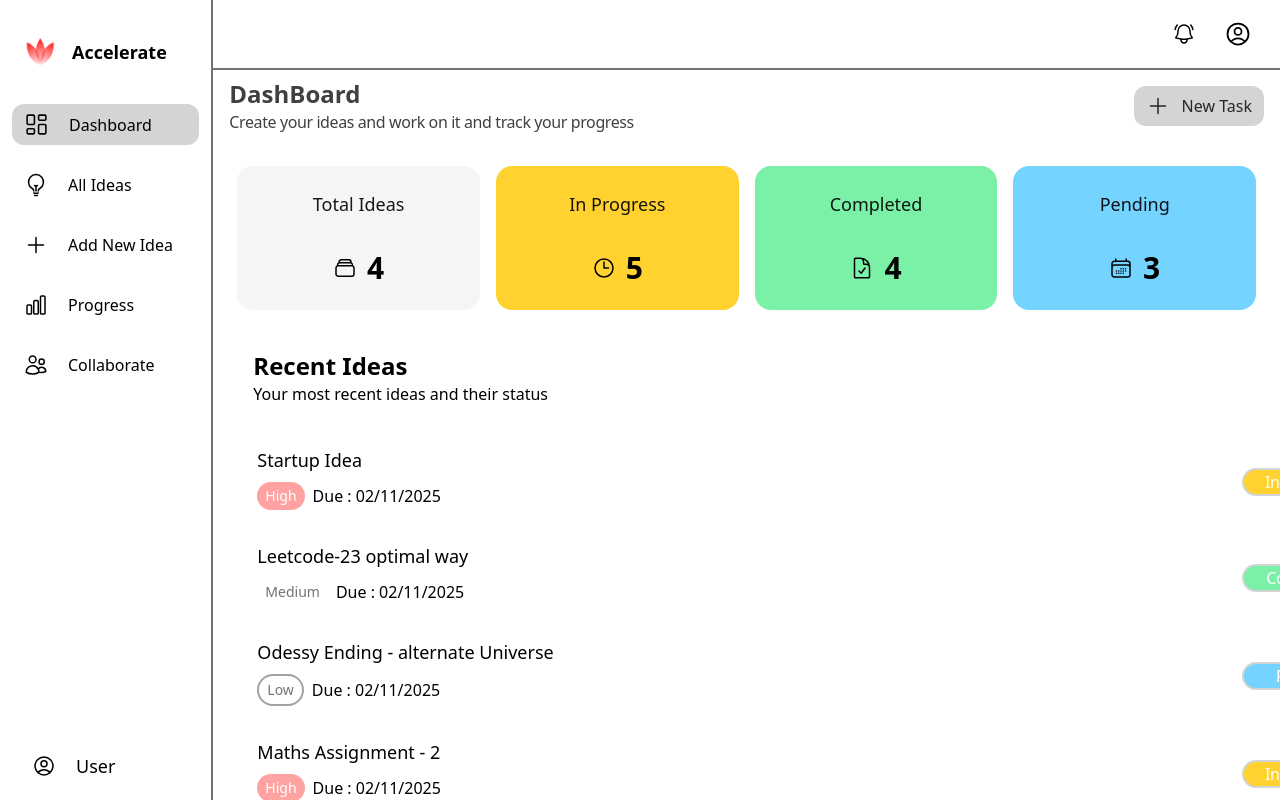
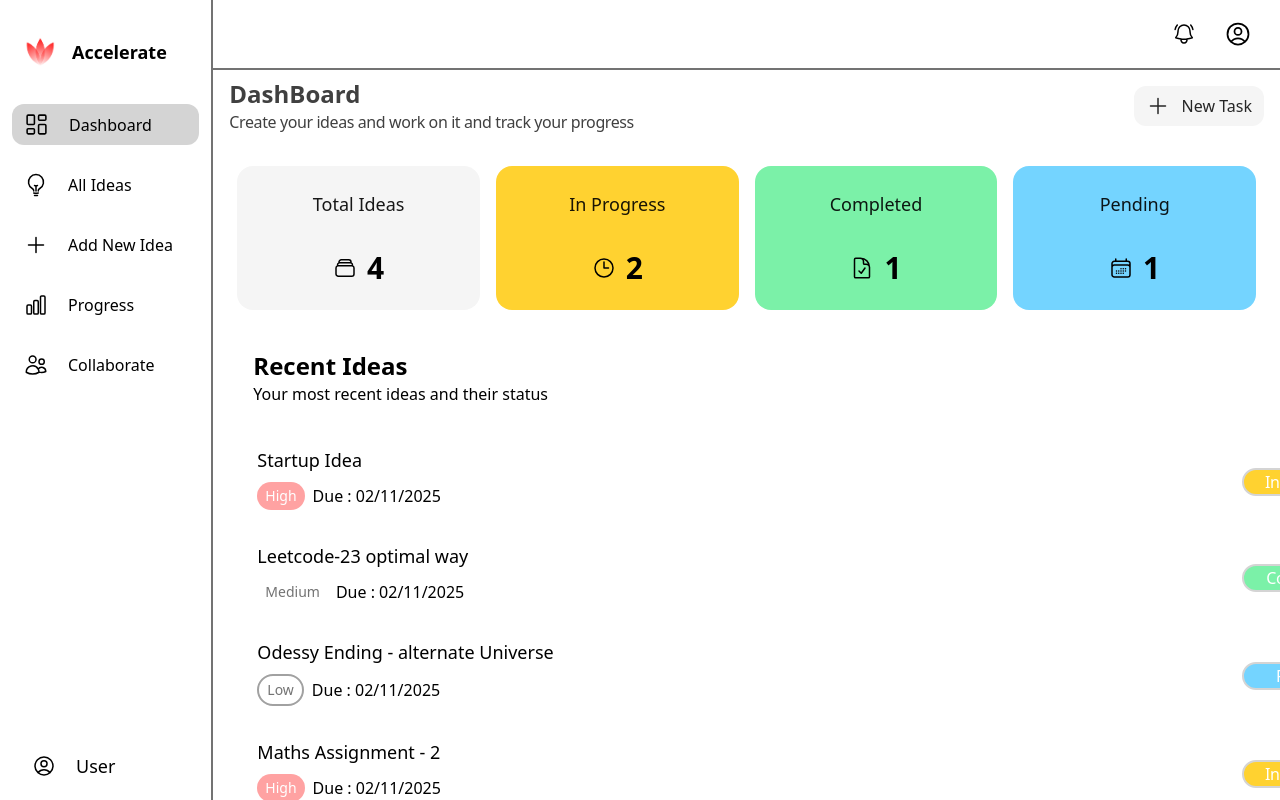
Before and after one commit to jammer98/NotesApp-TodoApp, a React (Vite) app in the folder client/: page /Dashboard in a window 1280 px wide. Built offline with nearby package versions, Linux system fonts and the light colour scheme; a web font is replaced by a local one.

Commit message:
for now done with the dashboard

```diff
--- a/client/src/Components/Dashboard.jsx
+++ b/client/src/Components/Dashboard.jsx
@@ -118,7 +118,7 @@ function Dashboard() {
         </button>
       </div>
       <div className='w-5/6 h-screen flex flex-col'>
-        <div className='flex border-b-neutral-500 border-b-2 justify-between items-center py-5 h-auto bg-white'>
+        <div className='flex border-b-neutral-500 border-b-2 justify-between items-center py-5 bg-white'>
           <div></div>
           <div className='flex justify-center items-center gap-4 px-4'>
             <button className='cursor-pointer'>
@@ -147,13 +147,15 @@ function Dashboard() {
           </button>
           </div>
         </div>
+
+  <div className='overflow-x-auto'>
           <div className='text-neutral-700 w-full'>
             <div className='flex items-center justify-between px-4 py-2' >
               <div>
                 <h1 className='text-2xl font-semibold font-["Playfair_Display"]'>DashBoard</h1>
                 <p className='font-["Montserrat"] tracking-tight '>Create your ideas and work on it and track your progress</p>
               </div>
-              <button onClick={() => navigate("/AddNewIdea")} className='flex items-center gap-3 bg-neutral-300 text-neutral-800 rounded-xl px-3 py-2 cursor-pointer hover:bg-neutral-200'>
+              <button onClick={() => navigate("/AddNewIdea")} className='flex items-center gap-3 bg-neutral-100 text-neutral-800 rounded-xl px-3 py-2 cursor-pointer hover:bg-neutral-50'>
                   <svg xmlns="http://www.w3.org/2000/svg"
                   fill="none"
                   viewBox="0 0 24 24"
@@ -168,8 +170,7 @@ function Dashboard() {
               </button>
             </div>
             </div>
-          <div className='overflow-x-auto'>
-                <div className='p-6 overflow-y-auto'>
+            <div className='p-6 overflow-y-auto'>
               <div className='flex w-full items-stretch gap-4 justify-between'>
                  <div className='flex-1 bg-neutral-100 rounded-2xl p-6 flex flex-col justify-center items-center'>
                     <p className='text-lg opacity-90 font-[""]'>Total Ideas</p>
@@ -198,7 +199,7 @@ function Dashboard() {
                       class="size-6">
                       <path stroke-linecap="round" stroke-linejoin="round" d="M12 6v6h4.5m4.5 0a9 9 0 1 1-18 0 9 9 0 0 1 18 0Z" />
                       </svg>
-                      <h1>5</h1>
+                      <h1>2</h1>
                     </div>
                   </div>
                    <div className='flex-1 bg-green-300 rounded-2xl p-6 flex flex-col justify-center items-center'>
@@ -212,7 +213,7 @@ function Dashboard() {
                       class="size-6">
                       <path stroke-linecap="round" stroke-linejoin="round" d="M10.125 2.25h-4.5c-.621 0-1.125.504-1.125 1.125v17.25c0 .621.504 1.125 1.125 1.125h12.75c.621 0 1.125-.504 1.125-1.125v-9M10.125 2.25h.375a9 9 0 0 1 9 9v.375M10.125 2.25A3.375 3.375 0 0 1 13.5 5.625v1.5c0 .621.504 1.125 1.125 1.125h1.5a3.375 3.375 0 0 1 3.375 3.375M9 15l2.25 2.25L15 12" />
                       </svg>
-                      <h1>4</h1>
+                      <h1>1</h1>
                     </div>
                   </div>
                   <div className='flex-1 bg-sky-300 rounded-2xl p-6 flex flex-col justify-center items-center'>
@@ -228,7 +229,7 @@ function Dashboard() {
                       stroke-linejoin="round"
                       d="M6.75 3v2.25M17.25 3v2.25M3 18.75V7.5a2.25 2.25 0 0 1 2.25-2.25h13.5A2.25 2.25 0 0 1 21 7.5v11.25m-18 0A2.25 2.25 0 0 0 5.25 21h13.5A2.25 2.25 0 0 0 21 18.75m-18 0v-7.5A2.25 2.25 0 0 1 5.25 9h13.5A2.25 2.25 0 0 1 21 11.25v7.5m-9-6h.008v.008H12v-.008ZM12 15h.008v.008H12V15Zm0 2.25h.008v.008H12v-.008ZM9.75 15h.008v.008H9.75V15Zm0 2.25h.008v.008H9.75v-.008ZM7.5 15h.008v.008H7.5V15Zm0 2.25h.008v.008H7.5v-.008Zm6.75-4.5h.008v.008h-.008v-.008Zm0 2.25h.008v.008h-.008V15Zm0 2.25h.008v.008h-.008v-.008Zm2.25-4.5h.008v.008H16.5v-.008Zm0 2.25h.008v.008H16.5V15Z" />
                       </svg>
-                      <h1>3</h1>
+                      <h1>1</h1>
                     </div>
                   </div>
               </div>
@@ -281,7 +282,7 @@ function Dashboard() {
                 </div>
               </div>
             </div>
-          </div>
+  </div>
         </div>
       </div>
     </div>
```
